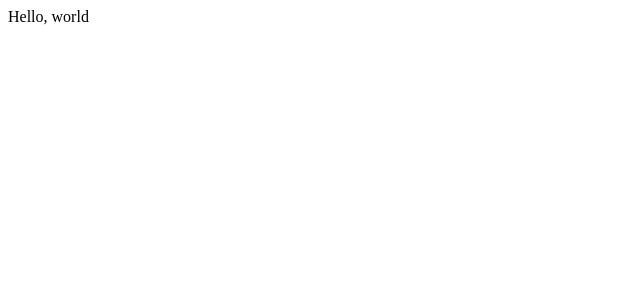
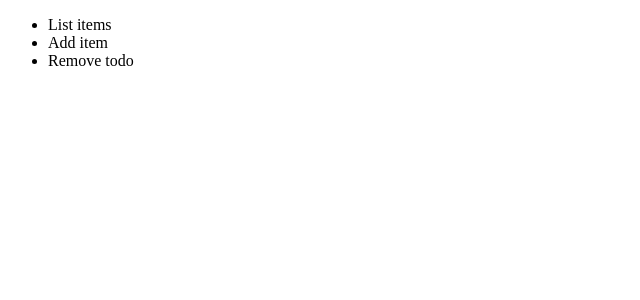
Before and after one commit to hisomura/todo-app, a Next.js app: page / in a window 1280 px wide. Shown: the top 300 px of the page, without its empty margins (0-640 px from the left). Built offline with nearby package versions, Linux system fonts and the light colour scheme.

Commit message:
List items.

```diff
--- a/pages/index.tsx
+++ b/pages/index.tsx
@@ -1,3 +1,13 @@
 export default function Home() {
-  return <div>Hello, world</div>
+  const todoList = ['List items', 'Add item', 'Remove todo']
+
+  return (
+    <div>
+      <ul>
+        {todoList.map((item) => (
+          <li>{item}</li>
+        ))}
+      </ul>
+    </div>
+  )
 }
```
